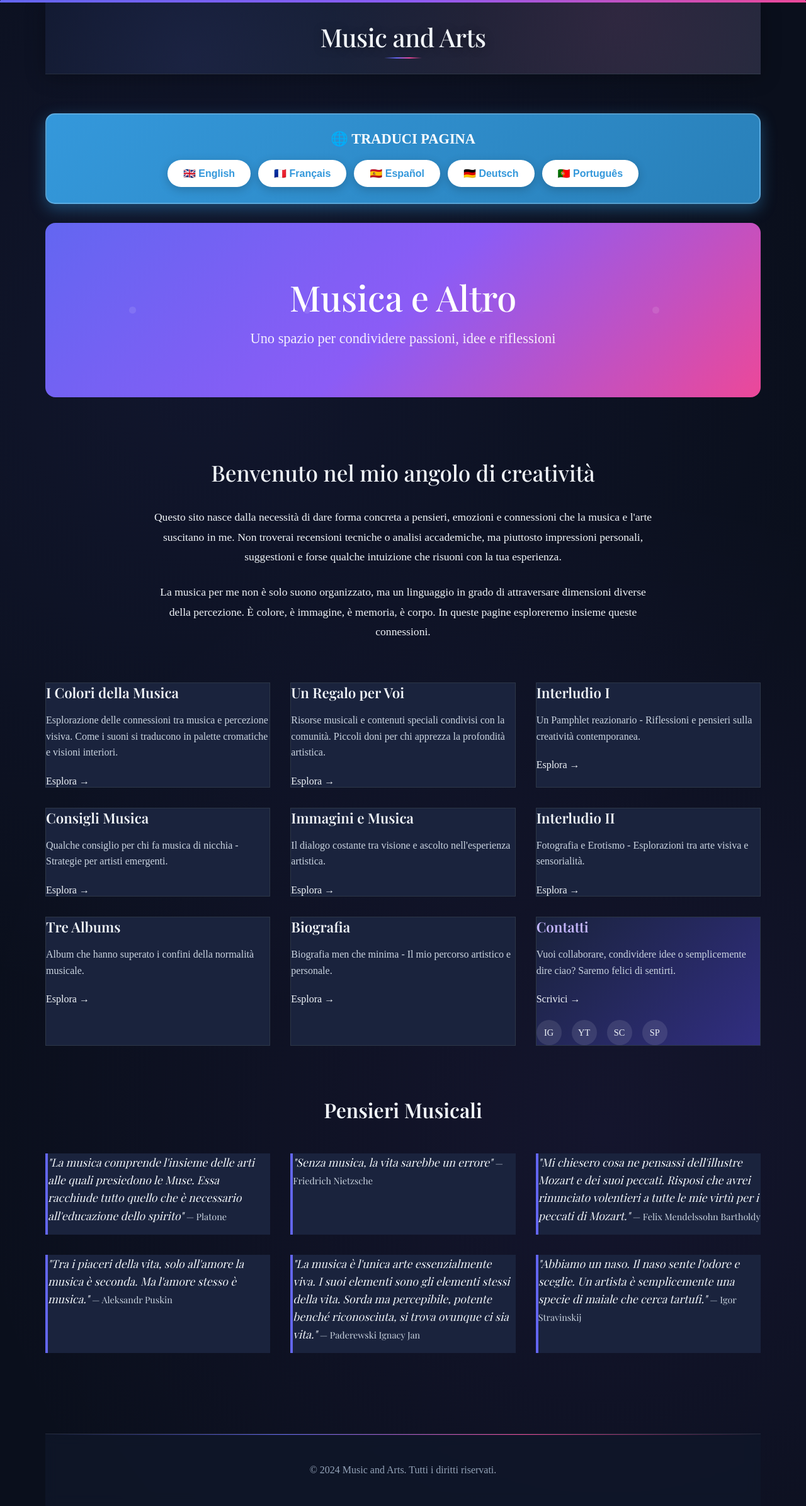
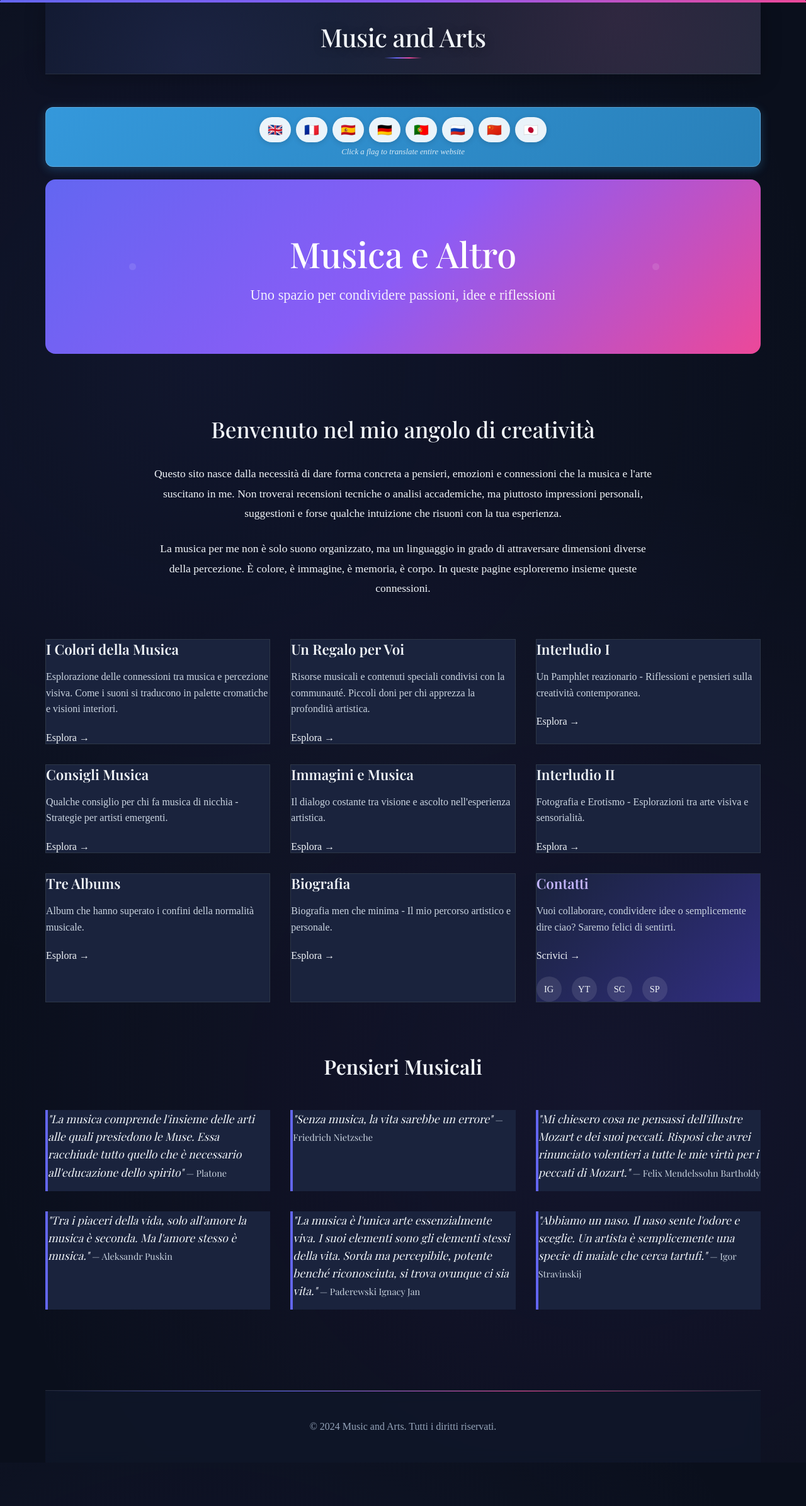
Before and after one commit to music-and-arts/music-and-arts.github.io, a Jekyll site: the page built from index.md, in a window 1280 px wide. Shown: the whole page at 63% size. Built offline with Jekyll 4.4.1, drawn with Linux system fonts in a browser that asks for light colours; after the commit the page ends 2323 px from its top, so only the background shows below that; some of the changed lines change nothing that is shown.

Commit message:
Update index.md

```diff
--- a/index.md
+++ b/index.md
@@ -4,15 +4,20 @@ title: "Music and Arts - Musica, Arte e Pensiero"
 description: "Uno spazio raffinato dedicato alla musica, arte, scrittura e creatività. Esplora contenuti unici e riflessioni profonde."
 ---
 
-<!-- TRADUTTORE MULTILINGUA -->
+<!-- TRADUTTORE MULTILINGUA COMPATTO -->
 <div class="translator-container">
-    <div class="translator-title">🌐 TRADUCI PAGINA</div>
     <div class="translator-buttons">
-        <button class="translate-btn" onclick="window.open('https://en-it.translate.goog' + window.location.pathname + '?_x_tr_sl=it&_x_tr_tl=en&_x_tr_hl=en&_x_tr_pto=wapp', '_blank')">🇬🇧 English</button>
-        <button class="translate-btn" onclick="window.open('https://fr-it.translate.goog' + window.location.pathname + '?_x_tr_sl=it&_x_tr_tl=fr&_x_tr_hl=fr&_x_tr_pto=wapp', '_blank')">🇫🇷 Français</button>
-        <button class="translate-btn" onclick="window.open('https://es-it.translate.goog' + window.location.pathname + '?_x_tr_sl=it&_x_tr_tl=es&_x_tr_hl=es&_x_tr_pto=wapp', '_blank')">🇪🇸 Español</button>
-        <button class="translate-btn" onclick="window.open('https://de-it.translate.goog' + window.location.pathname + '?_x_tr_sl=it&_x_tr_tl=de&_x_tr_hl=de&_x_tr_pto=wapp', '_blank')">🇩🇪 Deutsch</button>
-        <button class="translate-btn" onclick="window.open('https://pt-it.translate.goog' + window.location.pathname + '?_x_tr_sl=it&_x_tr_tl=pt&_x_tr_hl=pt&_x_tr_pto=wapp', '_blank')">🇵🇹 Português</button>
+        <button class="translate-btn flag-btn" onclick="window.open('https://translate.google.com/translate?hl=en&sl=it&tl=en&u=https://music-and-arts.github.io', '_blank')" title="Translate entire site to English">🇬🇧</button>
+        <button class="translate-btn flag-btn" onclick="window.open('https://translate.google.com/translate?hl=fr&sl=it&tl=fr&u=https://music-and-arts.github.io', '_blank')" title="Traduire tout le site en Français">🇫🇷</button>
+        <button class="translate-btn flag-btn" onclick="window.open('https://translate.google.com/translate?hl=es&sl=it&tl=es&u=https://music-and-arts.github.io', '_blank')" title="Traducir todo el sitio al Español">🇪🇸</button>
+        <button class="translate-btn flag-btn" onclick="window.open('https://translate.google.com/translate?hl=de&sl=it&tl=de&u=https://music-and-arts.github.io', '_blank')" title="Gesamte Website auf Deutsch übersetzen">🇩🇪</button>
+        <button class="translate-btn flag-btn" onclick="window.open('https://translate.google.com/translate?hl=pt&sl=it&tl=pt&u=https://music-and-arts.github.io', '_blank')" title="Traduzir todo o site para Português">🇵🇹</button>
+        <button class="translate-btn flag-btn" onclick="window.open('https://translate.google.com/translate?hl=ru&sl=it&tl=ru&u=https://music-and-arts.github.io', '_blank')" title="Перевести весь сайт на Русский">🇷🇺</button>
+        <button class="translate-btn flag-btn" onclick="window.open('https://translate.google.com/translate?hl=zh-CN&sl=it&tl=zh-CN&u=https://music-and-arts.github.io', '_blank')" title="将整个网站翻译成中文">🇨🇳</button>
+        <button class="translate-btn flag-btn" onclick="window.open('https://translate.google.com/translate?hl=ja&sl=it&tl=ja&u=https://music-and-arts.github.io', '_blank')" title="サイト全体を日本語に翻訳">🇯🇵</button>
+    </div>
+    <div class="translator-note">
+        Click a flag to translate entire website
     </div>
 </div>
 
@@ -40,7 +45,7 @@ description: "Uno spazio raffinato dedicato alla musica, arte, scrittura e creat
 
         <div class="feature-card">
             <h3>Un Regalo per Voi</h3>
-            <p>Risorse musicali e contenuti speciali condivisi con la comunità. Piccoli doni per chi apprezza la profondità artistica.</p>
+            <p>Risorse musicali e contenuti speciali condivisi con la communauté. Piccoli doni per chi apprezza la profondità artistica.</p>
             <a href="{{ '/un-regalo-per-voi' | relative_url }}" class="feature-link">Esplora →</a>
         </div>
 
@@ -117,7 +122,7 @@ description: "Uno spazio raffinato dedicato alla musica, arte, scrittura e creat
             </div>
             <div class="quote-card">
                 <blockquote>
-                    "Tra i piaceri della vita, solo all'amore la musica è seconda. Ma l'amore stesso è musica."
+                    "Tra i piaceri della vida, solo all'amore la musica è seconda. Ma l'amore stesso è musica."
                     <cite>— Aleksandr Puskin</cite>
                 </blockquote>
             </div>
@@ -138,49 +143,53 @@ description: "Uno spazio raffinato dedicato alla musica, arte, scrittura e creat
 </section>
 
 <style>
-/* STILI TRADUTTORE */
+/* STILI TRADUTTORE COMPATTO */
 .translator-container {
     background: linear-gradient(135deg, #3498db, #2980b9);
-    padding: 25px;
-    border-radius: 15px;
-    margin: 30px 0;
+    padding: 15px 20px;
+    border-radius: 12px;
+    margin: 20px 0;
     text-align: center;
-    box-shadow: 0 8px 25px rgba(52, 152, 219, 0.4);
-    border: 2px solid rgba(255, 255, 255, 0.2);
-}
-
-.translator-title {
-    color: white;
-    margin-bottom: 20px;
-    font-size: 1.4em;
-    font-weight: bold;
+    box-shadow: 0 4px 15px rgba(52, 152, 219, 0.3);
+    border: 1px solid rgba(255, 255, 255, 0.2);
 }
 
 .translator-buttons {
     display: flex;
     justify-content: center;
     flex-wrap: wrap;
-    gap: 12px;
+    gap: 8px;
+    margin-bottom: 8px;
 }
 
-.translate-btn {
-    background: white;
+.flag-btn {
+    background: rgba(255, 255, 255, 0.9);
     color: #3498db;
     border: none;
-    padding: 12px 25px;
-    border-radius: 25px;
+    padding: 8px 12px;
+    border-radius: 20px;
     cursor: pointer;
     font-weight: bold;
-    font-size: 1em;
+    font-size: 1.2em;
     transition: all 0.3s ease;
-    box-shadow: 0 4px 15px rgba(0, 0, 0, 0.2);
-    min-width: 120px;
+    box-shadow: 0 2px 8px rgba(0, 0, 0, 0.15);
+    min-width: 50px;
+    height: 40px;
+    display: flex;
+    align-items: center;
+    justify-content: center;
 }
 
-.translate-btn:hover {
-    transform: translateY(-3px);
-    box-shadow: 0 6px 20px rgba(0, 0, 0, 0.3);
-    background: #f8f9fa;
+.flag-btn:hover {
+    transform: translateY(-2px);
+    box-shadow: 0 4px 12px rgba(0, 0, 0, 0.25);
+    background: white;
+}
+
+.translator-note {
+    color: rgba(255, 255, 255, 0.8);
+    font-size: 0.8em;
+    font-style: italic;
 }
 
 /* STILI ESISTENTI */
@@ -428,12 +437,14 @@ body {
     }
 
     .translator-buttons {
-        flex-direction: column;
-        align-items: center;
+        gap: 6px;
     }
 
-    .translate-btn {
-        width: 200px;
+    .flag-btn {
+        padding: 6px 10px;
+        min-width: 45px;
+        height: 35px;
+        font-size: 1.1em;
     }
 }
 </style>
```
